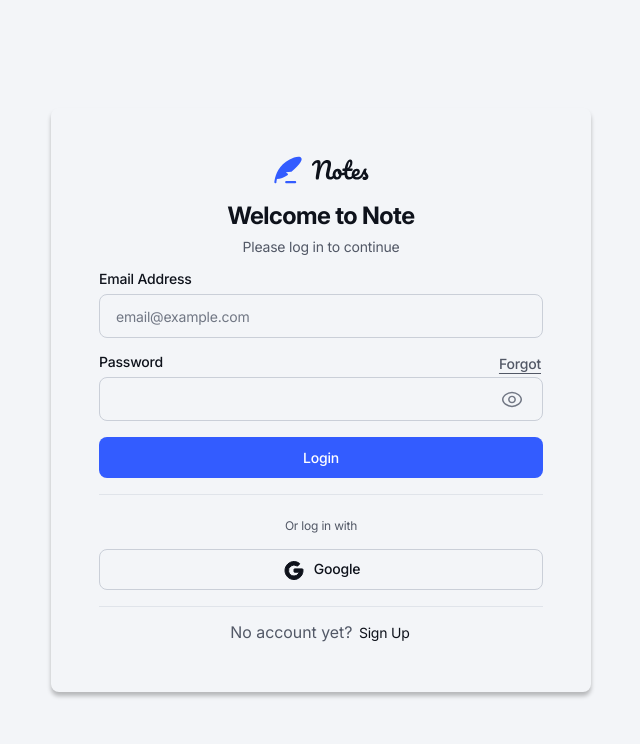
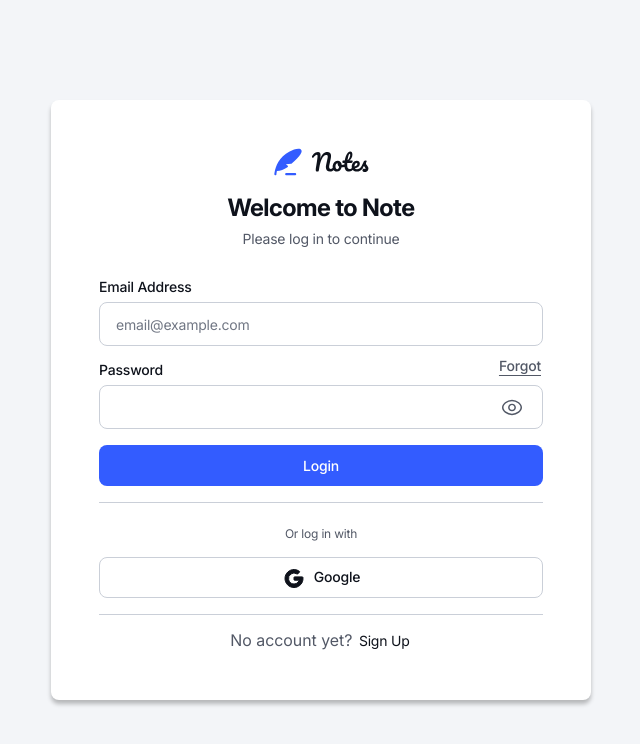
Before and after one commit to hyunwleeee/note-taking-web-app, a React (Vite) app: page /login in a window 1280 px wide. Shown: the top 744 px of the page, without its empty margins (319-959 px from the left). Built offline with nearby package versions, Linux system fonts and the light colour scheme; no server answers.

Commit message:
fix: login, sign up page (theme css 별 색상)

```diff
--- a/src/components/base/BaseIcon.tsx
+++ b/src/components/base/BaseIcon.tsx
@@ -4,9 +4,10 @@ interface IBaseIconProps {
   type: Icon;
   size?: number;
   color?: string;
+  className?: string;
 }
 
-function BaseIcon({ type, size = 24, color = '#0E121B' }: IBaseIconProps) {
+function BaseIcon({ type, size = 24, color = '#0E121B', className }: IBaseIconProps) {
   const icons = {
     archive: (
       <>
@@ -356,6 +357,7 @@ function BaseIcon({ type, size = 24, color = '#0E121B' }: IBaseIconProps) {
       height={size}
       viewBox={`0 0 24 24`}
       fill="none"
+      className={className}
     >
       {icons[type]}
     </svg>
--- a/src/components/ui/layout/AuthLayout.tsx
+++ b/src/components/ui/layout/AuthLayout.tsx
@@ -48,6 +48,7 @@ const OverLay = styled.div`
     width: ${({ theme }) => `calc(100% - 2 * ${theme.spacing[200]})`};
     box-shadow: ${({ theme }) => theme.shadow};
     border-radius: ${({ theme }) => theme.radius[8]};
+    background: var(--theme-bg-color);
     /* responsive tablet */
     ${({ theme }) => theme.media.tablet`
       width: 522px;
--- a/src/pages/login_page/LoginPage.tsx
+++ b/src/pages/login_page/LoginPage.tsx
@@ -5,6 +5,7 @@ import styled from 'styled-components';
 import BaseButton from '@components/base/BaseButton';
 import BaseIcon from '@components/base/BaseIcon';
 import BaseInput from '@components/base/BaseInput';
+import clsx from 'clsx';
 
 // import useAuth from '@hooks/useAuth.js';
 
@@ -93,7 +94,7 @@ function LoginPage() {
             name="password"
             rightIcon={
               <BaseButton theme="ghost" onClick={() => setIsPwType((prev) => !prev)}>
-                <BaseIcon type="show-password" color={isPwType ? '#0E121B' : '#717784'} />
+                <BaseIcon type="show-password" className={clsx(isPwType && 'pw-type')} />
               </BaseButton>
             }
             value={loginData.password}
@@ -127,14 +128,14 @@ const LoginContainer = styled.section`
   > h2 {
     ${({ theme }) => theme.typography.textPreset1};
     text-align: center;
-    color: ${({ theme }) => theme.colors.neutral950};
+    color: var(--theme-text-color);
     margin-bottom: ${({ theme }) => theme.spacing[100]};
   }
   > p {
     ${({ theme }) => theme.typography.textPreset5};
     text-align: center;
     color: ${({ theme }) => theme.colors.neutral600};
-    margin-bottom: ${({ theme }) => theme.spacing[200]};
+    margin-bottom: ${({ theme }) => theme.spacing[400]};
   }
 `;
 
@@ -146,15 +147,26 @@ const LoginFormContainer = styled.form`
     position: relative;
     > button {
       position: absolute;
+      top: -${({ theme }) => `${theme.spacing[75]}`};
       right: 0;
       text-decoration: underline;
       text-decoration-color: ${({ theme }) => theme.colors.neutral600};
       text-underline-offset: ${({ theme }) => theme.spacing[50]};
     }
+    div svg {
+      stroke: transparent;
+      path {
+        fill: var(--theme-menu-text-color);
+      }
+      &.pw-type path {
+        fill: var(--theme-text-color);
+        stroke: var(--theme-text-color);
+      }
+    }
   }
   .oauth_wrapper {
     text-align: center;
-    border-top: ${({ theme }) => `1px solid ${theme.colors.neutral200}`};
+    border-top: 1px solid var(--theme-border-color);
     ${({ theme }) => theme.typography.textPreset6};
     color: ${({ theme }) => theme.colors.neutral600};
     > p {
@@ -163,13 +175,13 @@ const LoginFormContainer = styled.form`
   }
   .sign_up_wrapper {
     padding-top: ${({ theme }) => theme.spacing[200]};
-    border-top: ${({ theme }) => `1px solid ${theme.colors.neutral200}`};
+    border-top: 1px solid var(--theme-border-color);
     text-align: center;
     > span {
       color: ${({ theme }) => theme.colors.neutral600};
     }
     > button {
-      color: ${({ theme }) => theme.colors.neutral950};
+      color: var(--theme-text-color);
       ${({ theme }) => theme.typography.textPreset5};
     }
   }
--- a/src/pages/sign_up_page/SignUpPage.tsx
+++ b/src/pages/sign_up_page/SignUpPage.tsx
@@ -5,6 +5,7 @@ import styled from 'styled-components';
 import BaseButton from '@components/base/BaseButton';
 import BaseIcon from '@components/base/BaseIcon';
 import BaseInput from '@components/base/BaseInput';
+import clsx from 'clsx';
 
 // import useAuth from '@hooks/useAuth.js';
 
@@ -48,10 +49,10 @@ function SignUpPage() {
   }, []);
 
   return (
-    <LoginContainer>
+    <SignUpContainer>
       <h2>Create Your Account</h2>
       <p>Sign up to start organizing your notes and boost your productivity.</p>
-      <LoginFormContainer onSubmit={handleSubmit}>
+      <SignUpFormContainer onSubmit={handleSubmit}>
         <BaseInput
           label="Email Address"
           name="email"
@@ -68,7 +69,7 @@ function SignUpPage() {
           description="At least 8 characters"
           rightIcon={
             <BaseButton theme="ghost" onClick={() => setIsPwType((prev) => !prev)}>
-              <BaseIcon type="show-password" color={isPwType ? '#0E121B' : '#717784'} />
+              <BaseIcon type="show-password" className={clsx(isPwType && 'pw-type')} />
             </BaseButton>
           }
           value={loginData.password}
@@ -92,43 +93,43 @@ function SignUpPage() {
             Login
           </BaseButton>
         </div>
-      </LoginFormContainer>
-    </LoginContainer>
+      </SignUpFormContainer>
+    </SignUpContainer>
   );
 }
 
-const LoginContainer = styled.section`
+const SignUpContainer = styled.section`
   > h2 {
     ${({ theme }) => theme.typography.textPreset1};
     text-align: center;
-    color: ${({ theme }) => theme.colors.neutral950};
+    color: var(--theme-text-color);
     margin-bottom: ${({ theme }) => theme.spacing[100]};
   }
   > p {
     ${({ theme }) => theme.typography.textPreset5};
     text-align: center;
     color: ${({ theme }) => theme.colors.neutral600};
-    margin-bottom: ${({ theme }) => theme.spacing[200]};
+    margin-bottom: ${({ theme }) => theme.spacing[400]};
   }
 `;
 
-const LoginFormContainer = styled.form`
+const SignUpFormContainer = styled.form`
   display: flex;
   flex-direction: column;
   gap: ${({ theme }) => theme.spacing[200]};
-  .password_wrapper {
-    position: relative;
-    > button {
-      position: absolute;
-      right: 0;
-      text-decoration: underline;
-      text-decoration-color: ${({ theme }) => theme.colors.neutral600};
-      text-underline-offset: ${({ theme }) => theme.spacing[50]};
-    }
-  }
+  > div svg {
+     stroke: transparent;
+     path {
+       fill: var(--theme-menu-text-color);
+     }
+     &.pw-type path {
+       fill: var(--theme-text-color);
+       stroke: var(--theme-text-color);
+     }
+   }
   .oauth_wrapper {
     text-align: center;
-    border-top: ${({ theme }) => `1px solid ${theme.colors.neutral200}`};
+    border-top: 1px solid var(--theme-border-color);
     ${({ theme }) => theme.typography.textPreset6};
     color: ${({ theme }) => theme.colors.neutral600};
     > p {
@@ -137,13 +138,13 @@ const LoginFormContainer = styled.form`
   }
   .sign_up_wrapper {
     padding-top: ${({ theme }) => theme.spacing[200]};
-    border-top: ${({ theme }) => `1px solid ${theme.colors.neutral200}`};
+    border-top: 1px solid var(--theme-border-color);
     text-align: center;
     > span {
       color: ${({ theme }) => theme.colors.neutral600};
     }
     > button {
-      color: ${({ theme }) => theme.colors.neutral950};
+      color: var(--theme-text-color);
       ${({ theme }) => theme.typography.textPreset5};
     }
   }
```
